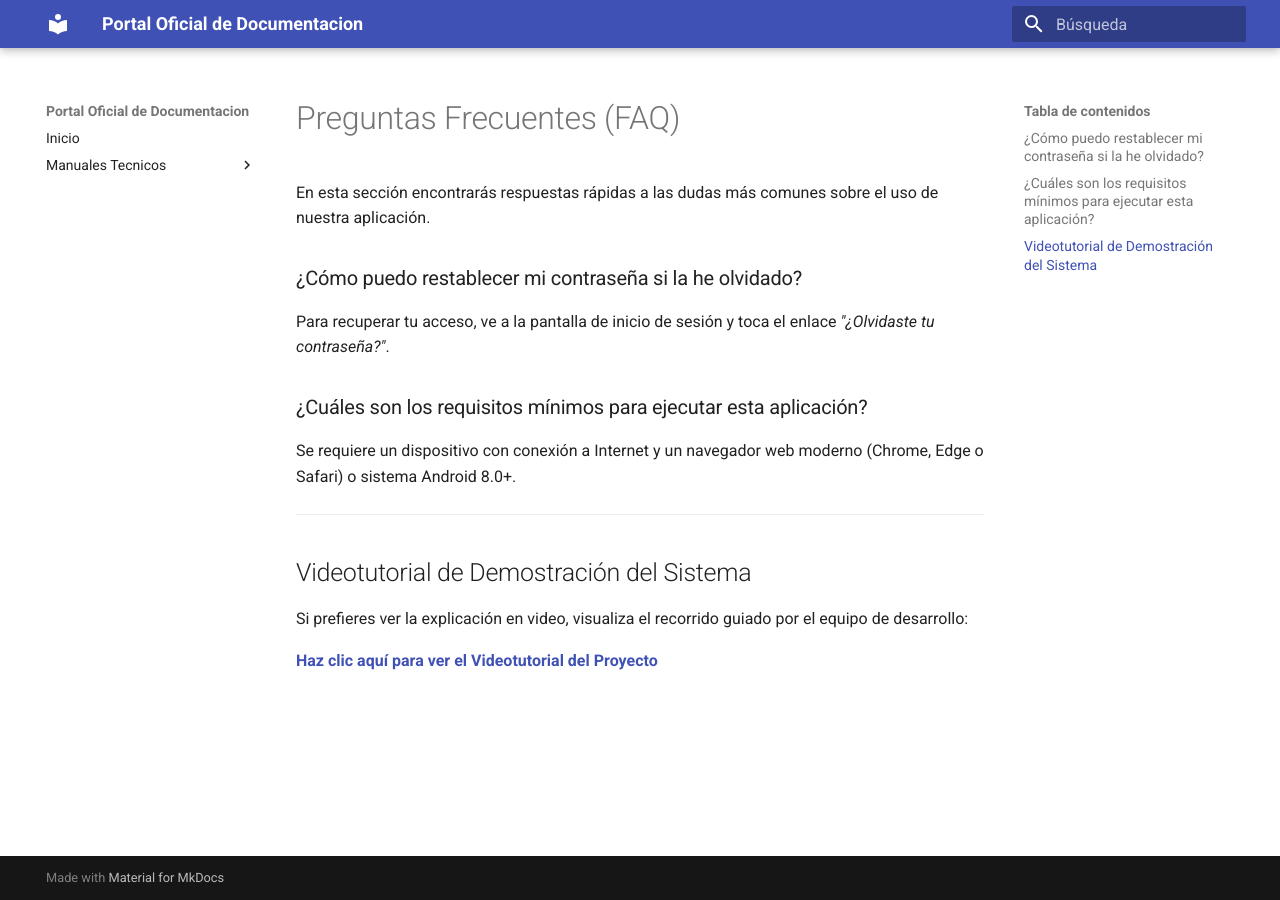
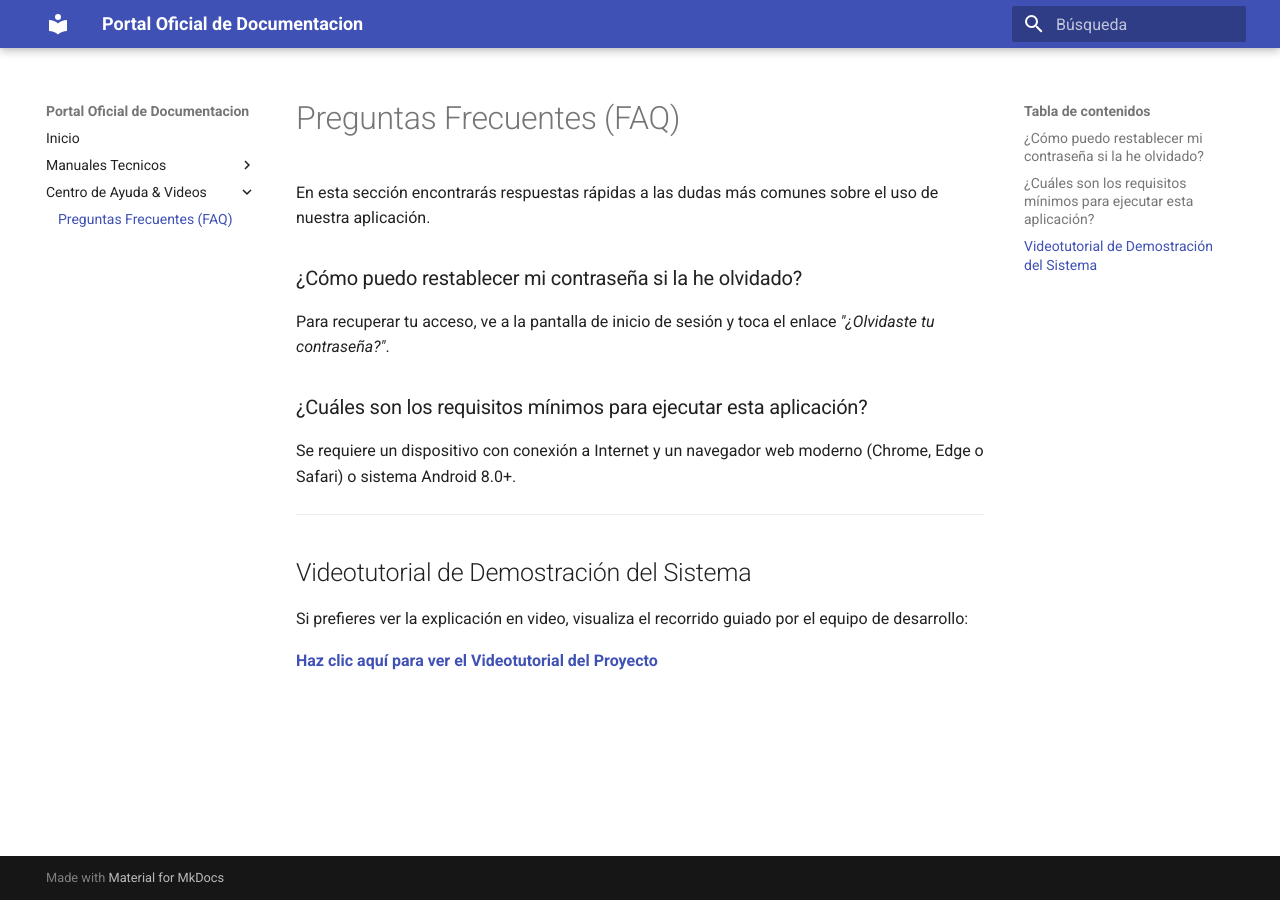
Before and after one commit to viclaix66/documentacion-sistema-v1, an MkDocs documentation site: the page built from docs/faq.md, in a window 1280 px wide. Built offline with MkDocs 1.6.1 and Material for MkDocs 9.7.7, drawn with Linux system fonts in a browser that asks for light colours.

Commit message:
mkdocs.yml

```diff
--- a/mkdocs.yml
+++ b/mkdocs.yml
@@ -14,3 +14,5 @@ nav:
       - Especificacion de API: api_endpoints.md
       - Seguridad y Mantenimiento: seguridad.md
       - Guía de Usuario UX: manual_usuario_ux.md
+  - Centro de Ayuda & Videos:
+      - Preguntas Frecuentes (FAQ): faq.md
```
